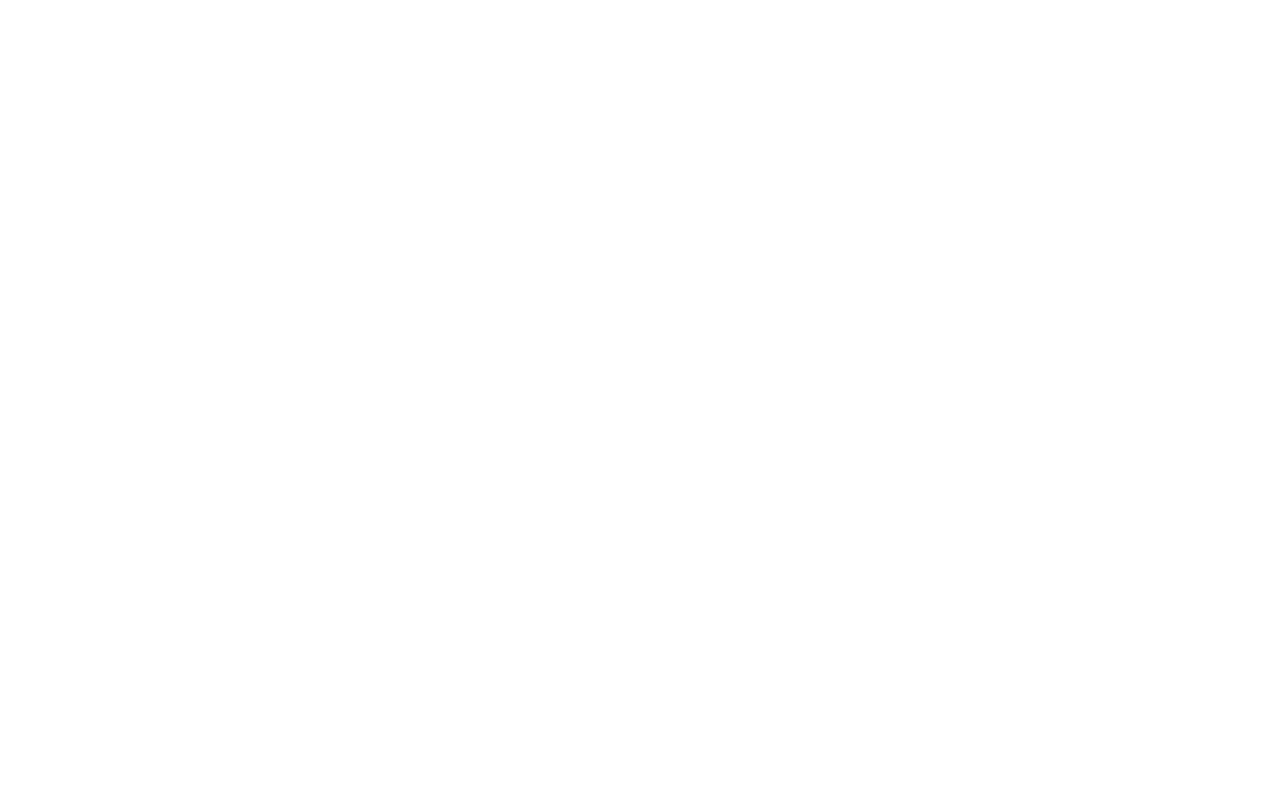
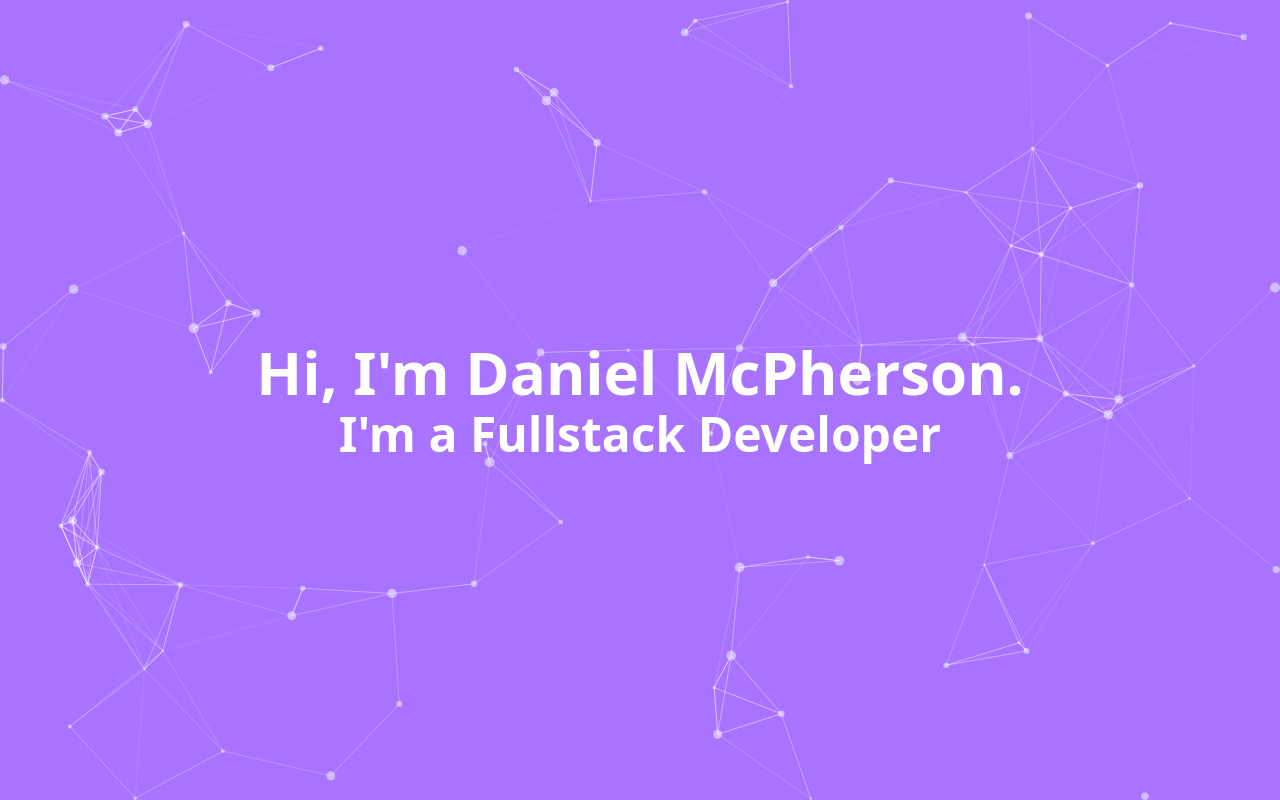
Before and after one commit to RangerVinven/Old-Old-Portfolio, a Next.js app: page / in a window 1280 px wide. Built offline with nearby package versions, Linux system fonts and the light colour scheme.

Commit message:
Made the home page (without Animate On Scroll)

```diff
--- a/package.json
+++ b/package.json
@@ -9,7 +9,8 @@
     "next": "latest",
     "react": "18.1.0",
     "react-dom": "18.1.0",
-    "react-tsparticles": "^2.1.3"
+    "react-tsparticles": "^2.1.3",
+    "tsparticles": "^2.1.3"
   },
   "devDependencies": {
     "@types/node": "17.0.35",
--- /dev/null
+++ b/pages/components/ParticlesComponent.tsx
@@ -0,0 +1,101 @@
+import Particles from "react-tsparticles";
+import { loadFull } from "tsparticles";
+
+export default function ParticlesComponent() {
+
+	const particlesInit = async (main: any) => {
+		console.log(main);
+
+		// you can initialize the tsParticles instance (main) here, adding custom shapes or presets
+		// this loads the tsparticles package bundle, it's the easiest method for getting everything ready
+		// starting from v2 you can add only the features you need reducing the bundle size
+		await loadFull(main);
+	};
+
+	const particlesLoaded = (container: any) => {
+		console.log(container);
+	};
+
+	return (
+		<Particles
+		id="tsparticles"
+		init={particlesInit}
+		options={{
+			fullScreen: {
+				enable: true,
+				zIndex: -1
+			},
+			background: {
+				color: {
+				  value: "#A873FF",
+				},
+			  },
+			  fpsLimit: 120,
+			  interactivity: {
+				events: {
+				  onClick: {
+					enable: true,
+					mode: "push",
+				  },
+				  onHover: {
+					enable: true,
+					mode: "repulse",
+				  },
+				  resize: true,
+				},
+				modes: {
+				  push: {
+					quantity: 4,
+				  },
+				  repulse: {
+					distance: 120,
+					duration: 0.4,
+				  },
+				},
+			  },
+			  particles: {
+				color: {
+				  value: "#ffffff",
+				},
+				links: {
+				  color: "#ffffff",
+				  distance: 150,
+				  enable: true,
+				  opacity: 0.5,
+				  width: 1,
+				},
+				collisions: {
+				  enable: true,
+				},
+				move: {
+				  direction: "none",
+				  enable: true,
+				  outModes: {
+					default: "bounce",
+				  },
+				  random: false,
+				  speed: 6,
+				  straight: false,
+				},
+				number: {
+				  density: {
+					enable: true,
+					area: 800,
+				  },
+				  value: 80,
+				},
+				opacity: {
+				  value: 0.5,
+				},
+				shape: {
+				  type: "circle",
+				},
+				size: {
+				  value: { min: 1, max: 5 },
+				},
+			  },
+			  detectRetina: true,
+		}}
+		/>
+	)
+}
--- a/pages/index.tsx
+++ b/pages/index.tsx
@@ -1,5 +1,7 @@
 import type { NextPage } from 'next'
 import Head from 'next/head'
+
+import ParticlesComponent from './components/ParticlesComponent'
 
 const Home: NextPage = () => {
   return (
@@ -8,8 +10,11 @@
         <title>Daniel McPherson</title>
         <link rel="icon" href="/favicon.ico" />
       </Head>
+	  <ParticlesComponent />
+      <div className="flex justify-center items-center flex-col w-full h-full">
 
-      <div className="w-full h-full">
+		<h1 className="text-6xl font-bold text-white mb-2">Hi, I'm Daniel McPherson.</h1>
+		<h1 className="text-5xl font-semibold text-white">I'm a Fullstack Developer</h1>
       </div>
 
     </div>
```
Also changed, not shown: 1 other file (tests, documents, lock files or other folders).
